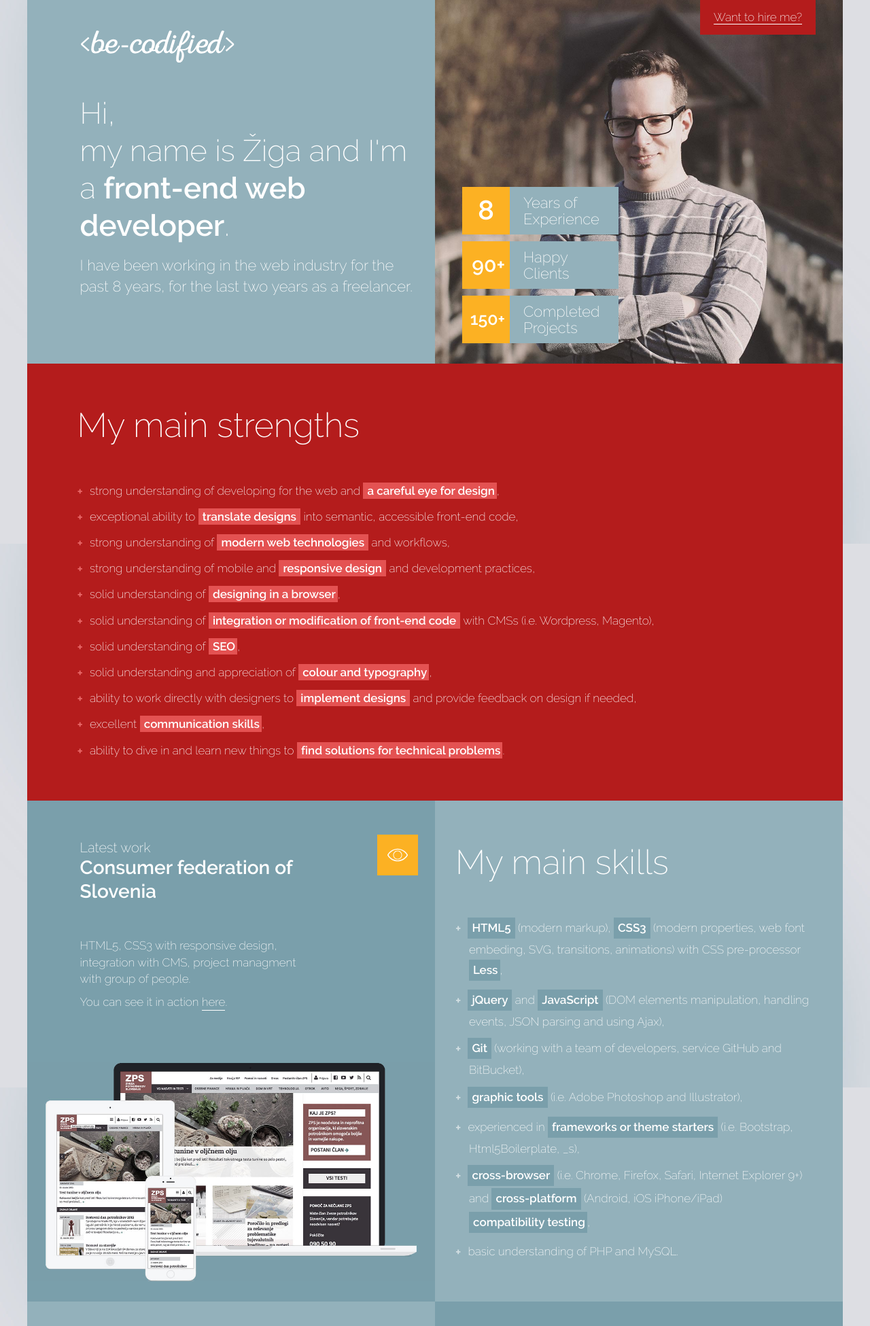
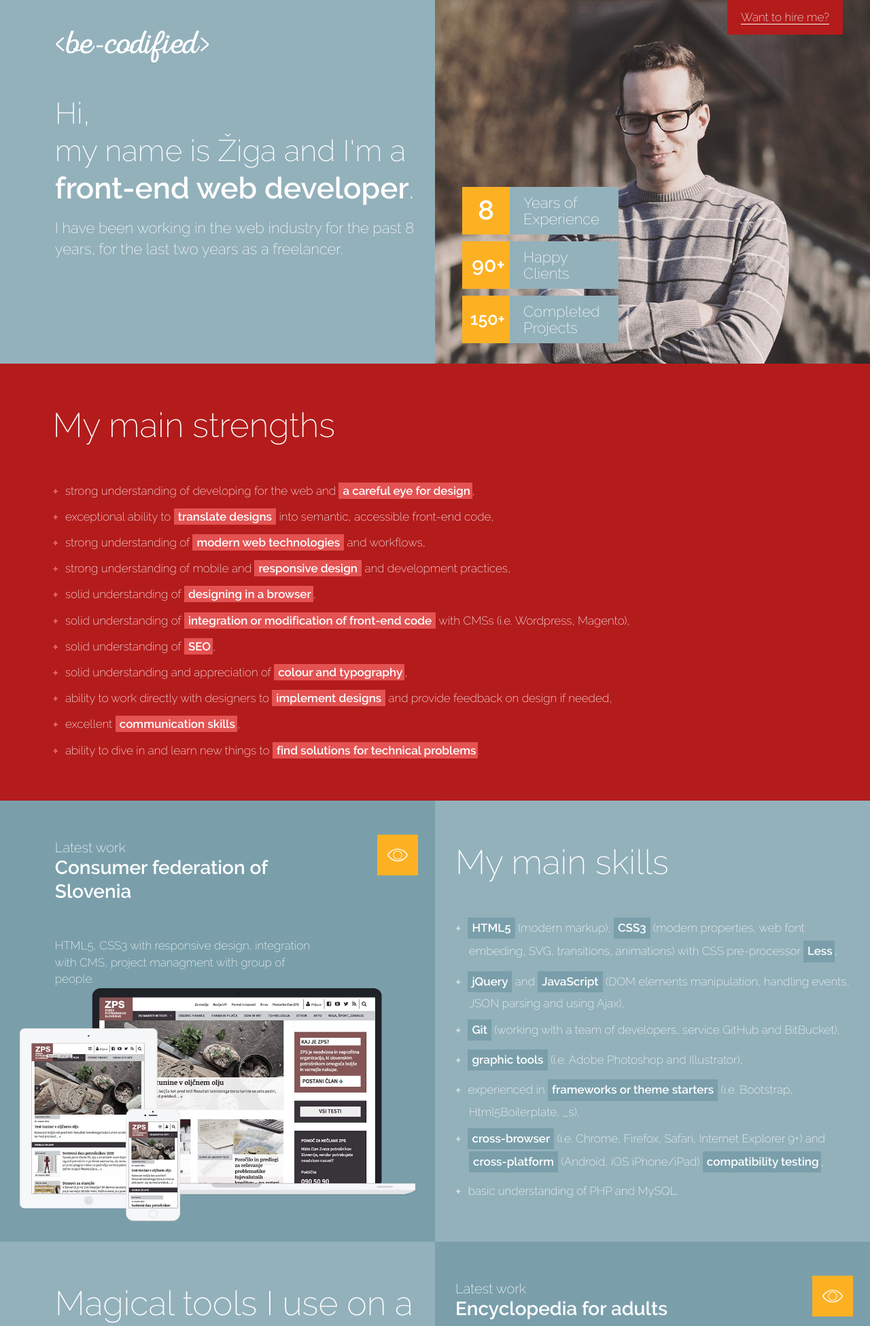
Before and after one commit to be-codified/personal-presentation-site, a PHP site: page / in a window 1280 px wide. Shown: the top 1951 px of the page at 68% size. Run offline with PHP 8.4, Linux system fonts and the light colour scheme.

Commit message:
footer background color changed, max-width container changed

```diff
--- a/css/custom-styles.css
+++ b/css/custom-styles.css
@@ -13,7 +13,7 @@ body {
   background-size: 100%;
 }
 .container-fluid {
-  max-width: 1200px;
+  max-width: 1280px;
 }
 .clearfix {
   clear: both;
@@ -350,7 +350,7 @@ ul.achievements .desc {
   padding: 11px 0 0 20px;
 }
 .business-owner {
-  background-color: #646464;
+  background-color: #535353;
   padding: 15px 0;
   position: relative;
 }
--- a/css/custom-styles.less
+++ b/css/custom-styles.less
@@ -12,7 +12,7 @@
 @main-color-2: #b41c1c;                    // red
 @main-color-3: #fcb123;                    // orange
 @main-color-4: darken(@main-color-1, 8%);; // portfolio
-@main-color-5: #646464;                    // gray
+@main-color-5: #535353;                    // gray
 @color-white:  #ffffff;
 
 body {
@@ -23,7 +23,7 @@ body {
 }
 
 .container-fluid {
-    max-width: 1200px;
+    max-width: 1280px;
 }
 
 .clearfix { clear: both; }
```
Also changed, not shown: css/custom-styles.min.css.
